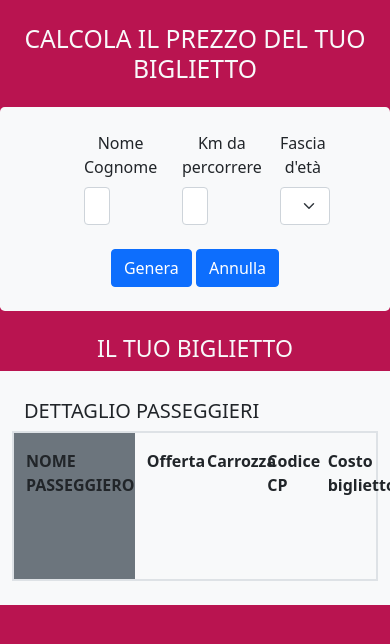
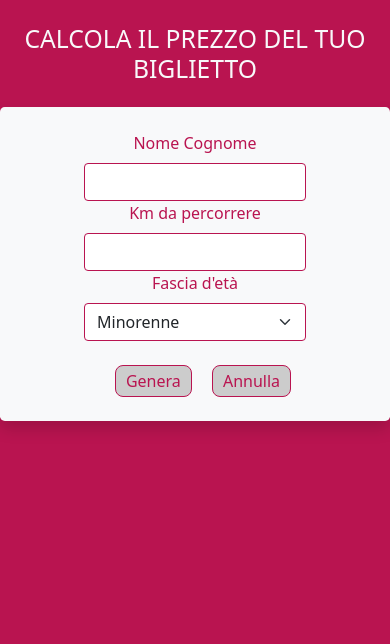
Before and after one commit to MartinaGangemi/js-biglietto-treno-form, a plain HTML site: page index.html in a window 390 px wide. Drawn offline with nearby package versions, Linux system fonts and the light colour scheme.

Commit message:
Final Commit

```diff
--- a/assets/css/style.css
+++ b/assets/css/style.css
@@ -5,7 +5,28 @@
 }
 
 :root{
-    --main_color: #B91450
+    --main_color: #B91450;
+    --bg_btn: #ccc;
+}
+
+
+.text_color{
+    color: var(--main_color)!important;
+}
+
+.border_form{
+    border: solid 1px var(--main_color)!important;
+}
+
+.button{
+    color: var(--main_color);
+    font-weight: 500;
+    background-color: var(--bg_btn);
+    padding: 3px 10px;
+    border: 1px solid var(--main_color);
+    border-radius: 8px;
+    margin-left: 1rem;
+    text-decoration: none;
 }
 
 body{
@@ -15,3 +36,11 @@ body{
 .ticket{
     height: 150px;
 }
+
+.your_ticket {
+    display: none ;
+}
+
+.show_ticket{
+  display: block;
+}
--- a/assets/js/main.js
+++ b/assets/js/main.js
@@ -1,27 +1,40 @@
 document.getElementById("genera").addEventListener("click", display_information);
 
 function display_information (){
+    //mostra ticket
+    const show_your_ticket = document.querySelector(".your_ticket")
+    show_your_ticket.classList.add("show_ticket")
     // nome
     let user_name = document.getElementById("my_name").value;
     document.getElementById("show_name").innerHTML = user_name;
     // età
     let my_age = document.getElementById("select_age").value;
-    document.getElementById("sconto").innerHTML = my_age;
+
+    if (my_age == "minorenne" || my_age== "anziano"){
+        document.getElementById("sconto").innerHTML = `Sconto ${my_age}`
+    } else {
+        document.getElementById("sconto").innerHTML = `Prezzo intero ${my_age}`
+    }
     // carrozza
     document.getElementById("numero_carrozza").innerHTML = Math.floor(Math.random()*10);
     // codice CP
     document.getElementById("codice_cp").innerHTML = Math.floor(Math.random()*10000);
-    //km
+    //prezzo al km
     let dist_km = document.getElementById("my_km").value;
     console.log(dist_km)
 
     let full_price = dist_km * 0.21
-
+    // sconto
     if(my_age == "minorenne"){
         full_price = full_price - full_price * 0.2;
     } else if (my_age == "anziano"){
         full_price = full_price - full_price * 0.4;
     }
     document.getElementById("prezzo").innerHTML = full_price.toFixed(2)
+}
 
+document.getElementById("annulla").addEventListener("click", annulla)
+function annulla (){
+    const show_your_ticket = document.querySelector(".your_ticket")
+    show_your_ticket.classList.remove("show_ticket")
 }
--- a/index.html
+++ b/index.html
@@ -12,27 +12,30 @@
   <body>
       <!-- form da compilare -->
       <h2 class="text-uppercase text-light text-center mt-4">Calcola il prezzo del tuo biglietto</h2>
-    <div class="container bg-light rounded rounded-3 mt-4">
+    <div class="container bg-light rounded rounded-3 mt-4 shadow">
+        <form>
         <div class="row p-4 px-5">
            <!-- nome e cognome -->
-           <div class="col-4">
+
+           <div class="col-12 col-md-4">
                 <div class="text-center px-4">
-                    <label for="name" class="form-label">Nome Cognome</label>
-                    <input type="text" class="form-control" id="my_name">
+                    <label for="name" class="form-label text_color">Nome Cognome</label>
+                    <input type="text" class="form-control border_form shadow-none" id="my_name">
                 </div>
             </div>
+
             <!-- km -->
-           <div class="col-4">
+           <div class="col-12 col-md-4">
                 <div  class="text-center  px-4">
-                    <label for="name" class="form-label">Km da percorrere</label>
-                    <input type="text" class="form-control" id="my_km">
+                    <label for="name" class="form-label text_color">Km da percorrere</label>
+                    <input type="number" class="form-control border_form shadow-none" id="my_km">
                 </div>
             </div>
             <!-- fascia d'età -->
-           <div class="col-4">
+           <div class="col-12 col-md-4">
                 <div  class="text-center  px-4">
-                    <label for="name" class="form-label">Fascia d'età</label>
-                        <select class="form-select" aria-label="Default select example" id="select_age">
+                    <label for="name" class="form-label text_color">Fascia d'età</label>
+                        <select class="form-select border_form  shadow-none" aria-label="Default select example" id="select_age">
                             <option value="minorenne">Minorenne</option>
                             <option value="anziano">Over 65</option>
                             <option value="adulto">Prezzo pieno</option>
@@ -41,18 +44,19 @@
            </div>
 
            <div class="col-12 mt-4 text-center">
-            <button type="submit" class="btn btn-primary" id="genera">Genera</button>
-            <button type="submit" class="btn btn-primary">Annulla</button>
+            <a type="submit" class="button" id="genera">Genera</a>
+            <input type="reset" class="button" id="annulla" value="Annulla" >
           </div>
         </div>
+     </form>
     </div>
 
     <!-- il tuo biglietto -->
-    <div>
+    <div class="your_ticket">
         <h3 class="text-uppercase text-light text-center mt-4">Il tuo biglietto</h3>
-        <div class="container bg-light p-4">
+        <div class="container bg-light p-4 ">
             <h5 class="text-uppercase mt-1">dettaglio passeggieri</h5>
-            <div class="row border border-2 ticket">
+            <div class="row border border-1 border-end-0 border-secondary ticket">
                 <!-- nome -->
                 <div class="col-4 bg-secondary">
                     <div>
```
